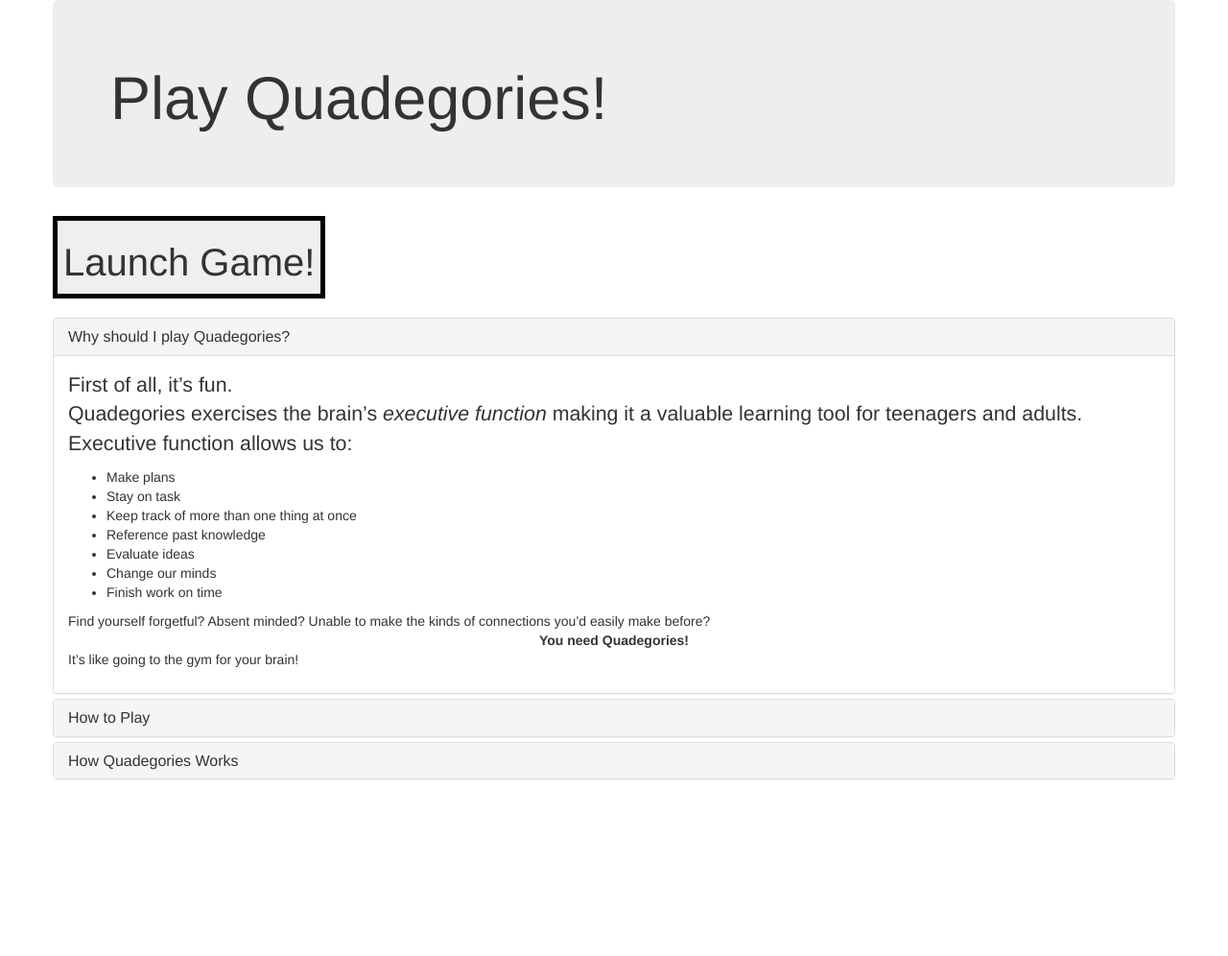
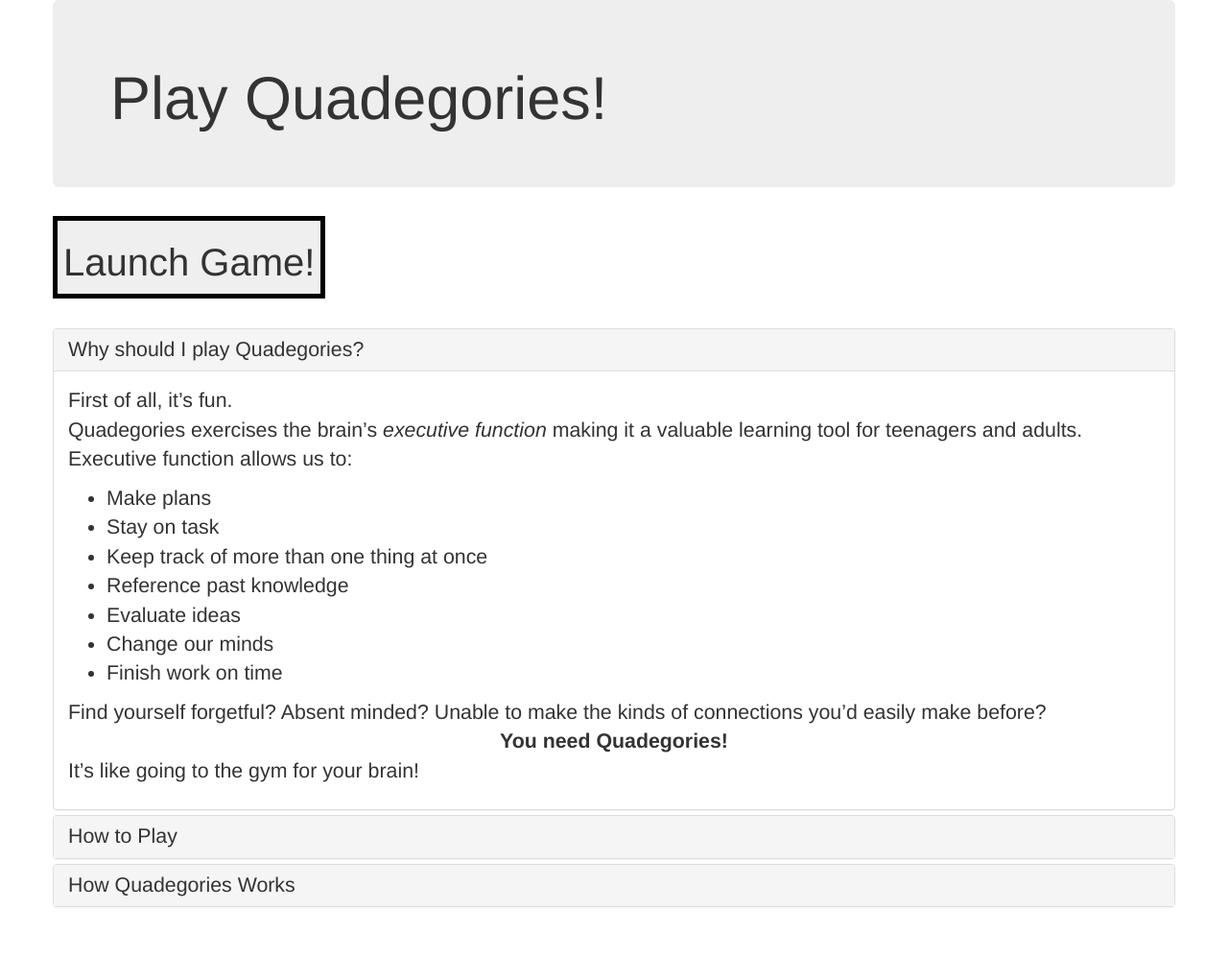
Before and after one commit to PeterEFrancis/play-quadegories, a Flask app: page / in a window 1280 px wide. Shown: the whole page at 96% size. Before the commit the page ends 812 px from the top, so only its background shows below. Run offline with Flask 2, Linux system fonts and the light colour scheme; some libraries are stand-ins or nearby versions.

Commit message:
update typography

```diff
--- a/static/css/styles.css
+++ b/static/css/styles.css
@@ -4,7 +4,7 @@ h1 {
 h2 {
   font-size: 30pt;
 }
-p {
+* {
   font-size: 16pt;
 }
 .launch-game {
--- a/templates/index.html
+++ b/templates/index.html
@@ -107,6 +107,7 @@
               </div>
               <div id="collapse3" class="panel-collapse collapse">
                 <div class="panel-body">
+                  <p>
                     Quadegories can be played alone, with others, or in teams.
                     <br/>
                     The goal is to guess the `common denominator' in a list of
@@ -132,6 +133,7 @@
                     After each Quadegory, the reader may read the interesting
                     fact that is below the Quadegory about a topic related to
                     that round.
+                  </p>
                   </div>
               </div>
             </div>
```
Lines whose indentation alone changed are shown as unchanged.
